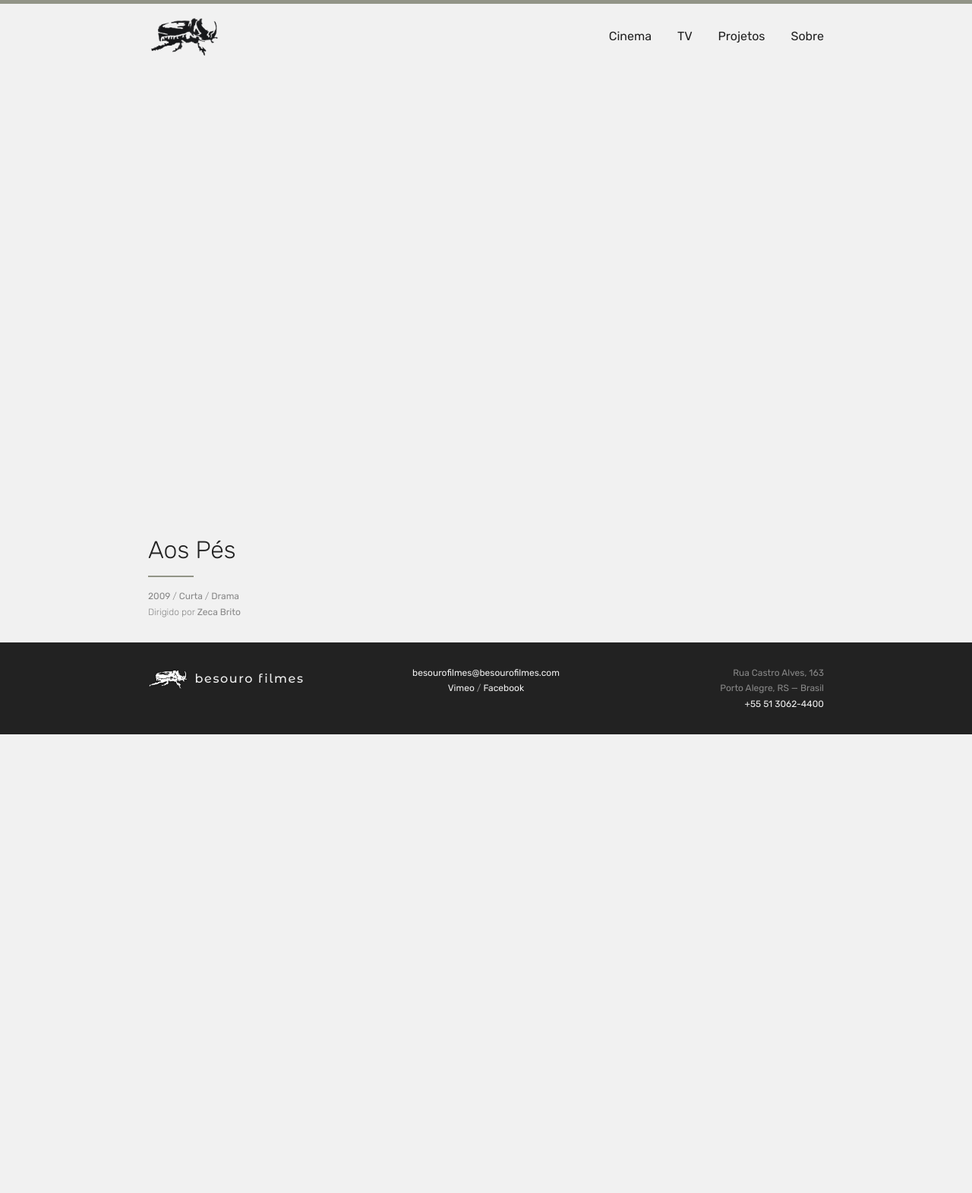
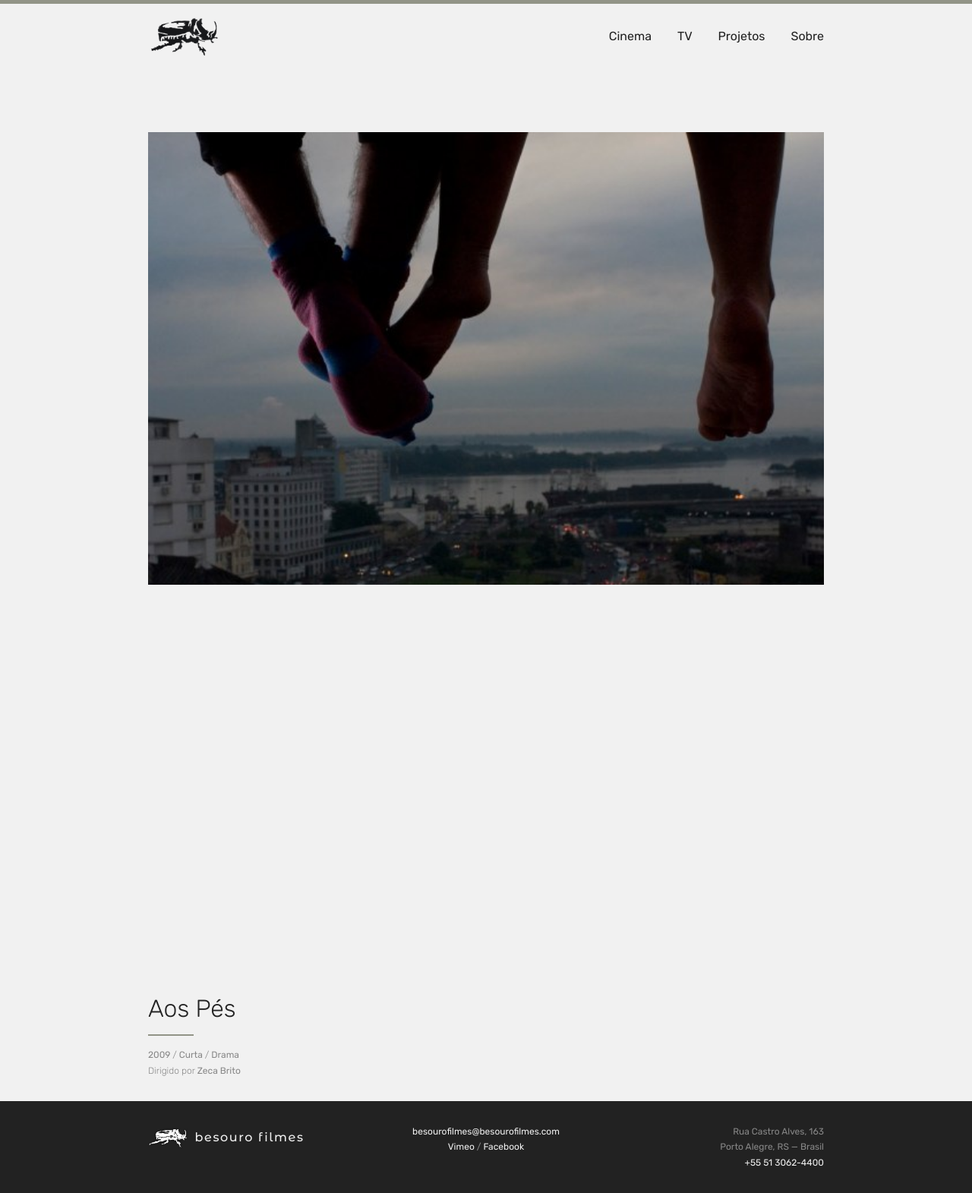
Before and after one commit to arthrfrts/besouro, a Jekyll site: the page built from _projects/aos-pes.md, in a window 1280 px wide. Shown: the whole page at 76% size. Built offline with Jekyll 4.4.1, drawn with Linux system fonts in a browser that asks for light colours; before the commit the page ends 967 px from its top, so only the background shows below that.

Commit message:
Fixes a bug that hides the cover image on Firefox.

```diff
--- a/_sass/_layout.scss
+++ b/_sass/_layout.scss
@@ -418,12 +418,10 @@ body {
     position: relative;
   	padding-bottom: 56.25%;
   	padding-top: $spacing-unit;
-  	height: 0;
   	overflow: hidden;
 
     img {
       width: 100%;
-      height: 100%;
       object-fit: cover;
     }
 
```
